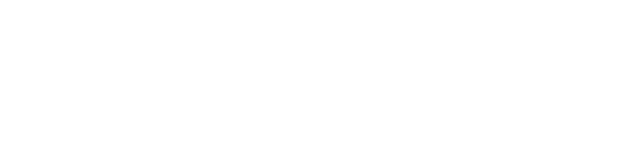
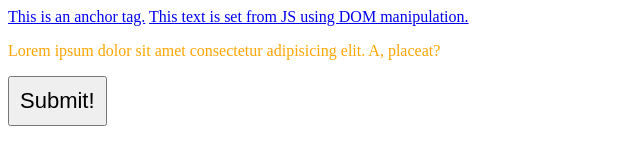
Before and after one commit to methodicalrose/dom-js, a plain HTML site: page index.html in a window 1280 px wide. Shown: the whole page, without its empty margins (0-640 px from the left). Drawn offline with Linux system fonts and the light colour scheme.

Commit message:
learning how to manipulate the DOM

```diff
--- a/index.html
+++ b/index.html
@@ -9,6 +9,13 @@
 </head>
 <body>
 
+    <a href="https://www.twitter.com" target="_blank">This is an anchor tag.</a>
+    <a href="">This is another anchor tag.</a>
+
+    <p id="para-1">Lorem ipsum dolor sit amet consectetur adipisicing elit. A, placeat?</p>
+
+    <button class="button">Submit!</button>
+
     <script src="js/scripts.js"></script>
 </body>
 </html>
--- a/js/scripts.js
+++ b/js/scripts.js
@@ -0,0 +1,21 @@
+var anchor = document.querySelector('a');
+console.log(anchor);
+var allAnchors = document.querySelectorAll('a');
+console.log(allAnchors);
+
+allAnchors[1].textContent = 'This text is set from JS using DOM manipulation.';
+allAnchors[1].href = 'https://www.google.com';
+allAnchors[1].target = '_blank';
+
+var para1 = document.getElementById('para-1');
+console.log(para1);
+var para1UsingSelector = document.querySelector('#para-1');
+console.log(para1UsingSelector);
+para1.style.color = 'orange';
+
+var btn = document.getElementsByClassName('button');
+console.log(btn[0]);
+var btnUsingSelector = document.querySelector('.button');
+console.log(btnUsingSelector);
+btn[0].style.padding = '10px';
+btn[0].style.fontSize = '22px';
```
